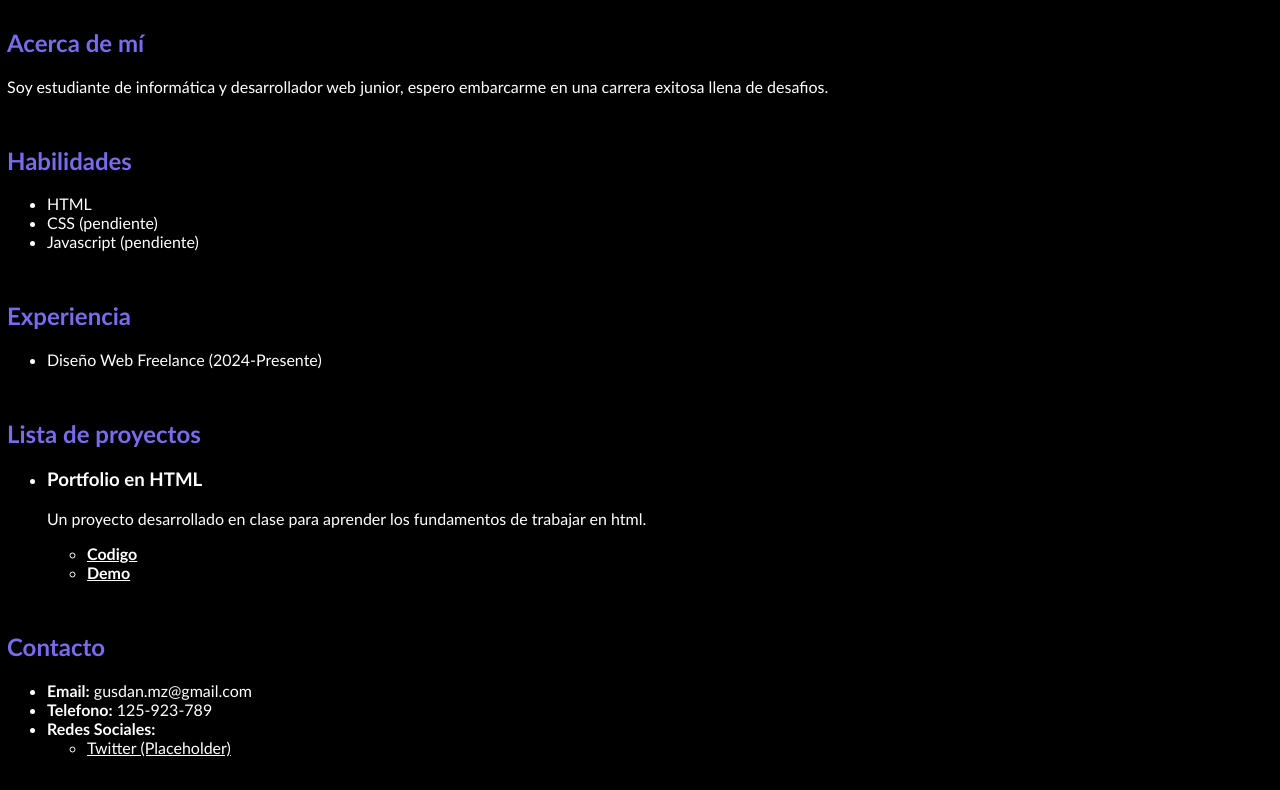
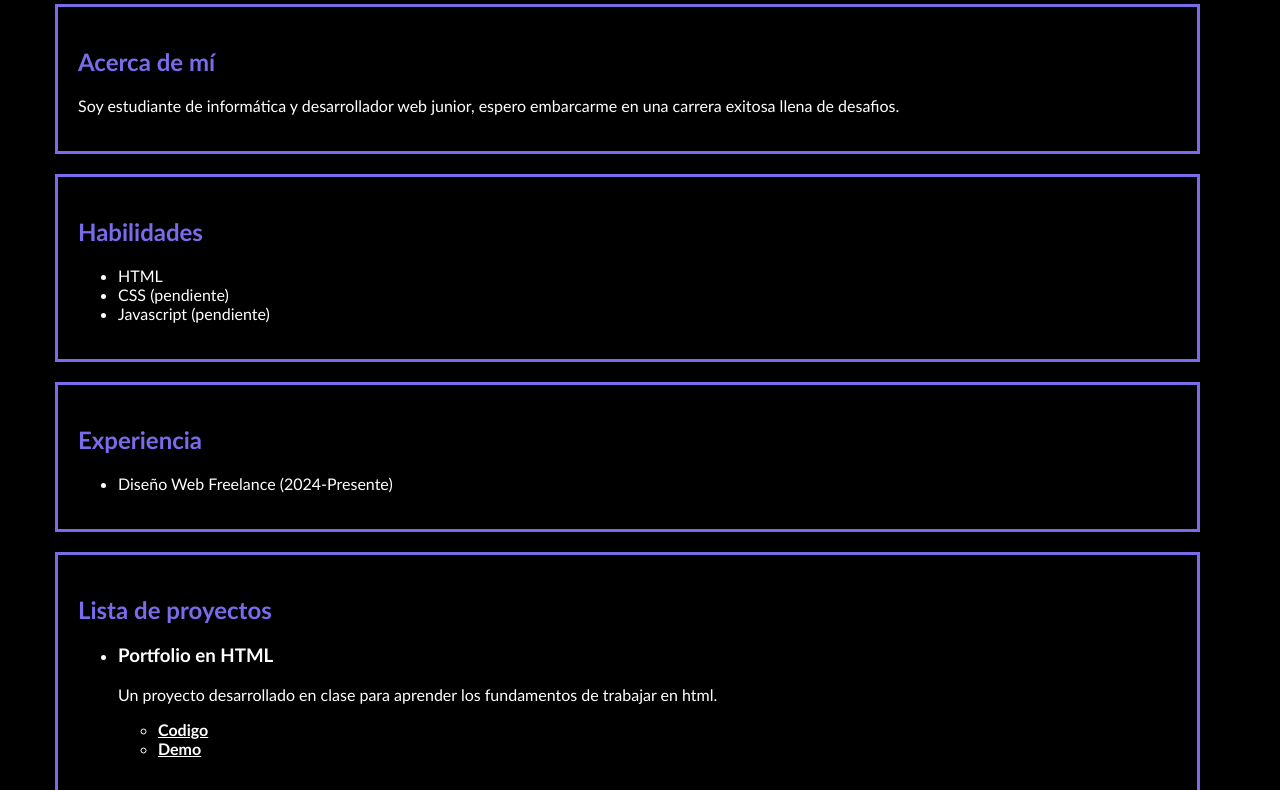
Before and after one commit to GuzMz/porfolio-ppy-test, a plain HTML site: page index.html in a window 1280 px wide. Shown: the part 210-1000 px from the top of the page. Drawn offline with Linux system fonts and the light colour scheme.

Commit message:
sllightly updated css

```diff
--- a/style.css
+++ b/style.css
@@ -1,11 +1,13 @@
 h1 {
     color: lightskyblue;
-    ;
+    margin-top: 25px;
     position: center;
 }
 
 h2 {
     color: #7a6beb;
+    margin-bottom:20px;
+
 }
 
 body {
@@ -13,7 +15,10 @@ body {
     background-color: black;
     color: white;
     margin: 0;
-    padding-top: 80px
+    padding-top: 80px;
+    scroll-behavior: smooth;
+    margin-left: 30px;
+    margin-right: 40px;
 }
 
 a{
@@ -31,6 +36,10 @@ nav {
     box-shadow: 0 0 5px rgba(0, 0, 0, 0.1);
 }
 
-section{
-    padding: 7px
-}
+section {
+    padding: 20px;
+    border: 3px solid #7a6beb;
+    margin-bottom: 20px;
+    margin-left: 25px;
+    margin-right: 40px;
+  }
```
